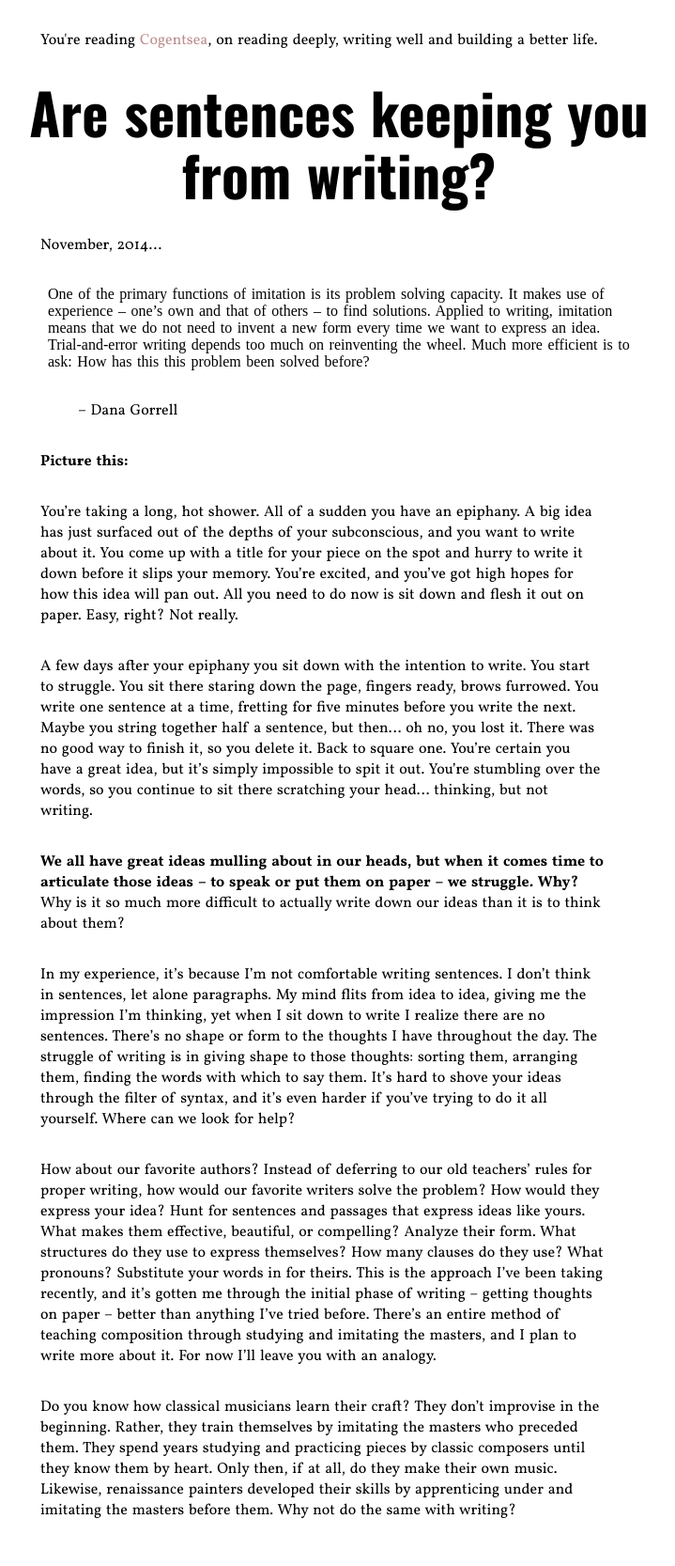
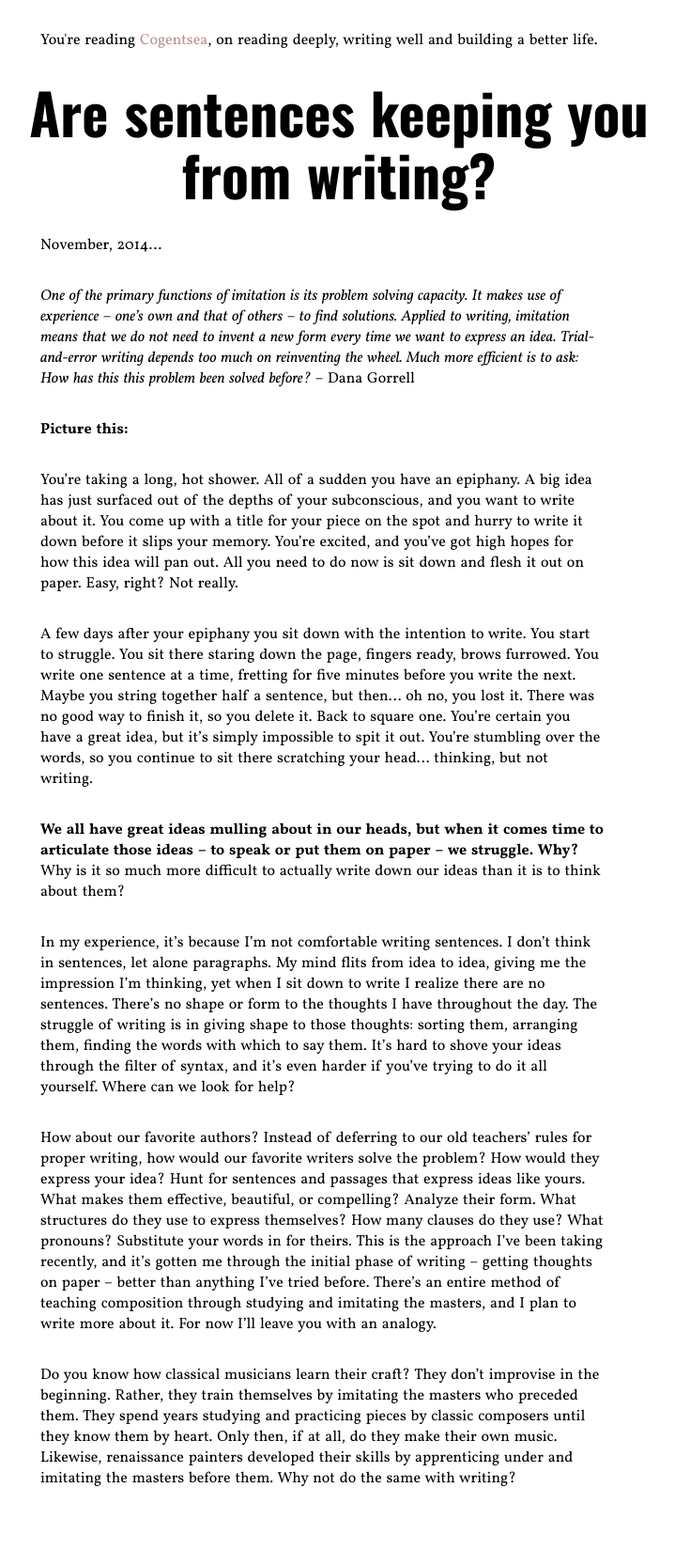
Before and after one commit to jacksoncusick/cogentsea, a Jekyll site: the page built from _posts/2014-09-24-third.html, in a window 1280 px wide. Shown: the whole page at 94% size, without its empty margins (279-998 px from the left). Built offline with Jekyll 4.4.1, drawn with Linux system fonts in a browser that asks for light colours; after the commit the page ends 1632 px from its top, so only the background shows below that.

```diff
--- a/_posts/2014-09-24-third.html
+++ b/_posts/2014-09-24-third.html
@@ -6,8 +6,7 @@ excerpt: How imitating great syntax can turn writing into a less daunting task
 
 <h1>Are sentences keeping you from writing?</h1>
 <p>November, 2014...</p>
-<blockquote>One of the primary functions of imitation is its problem solving capacity. It makes use of experience – one’s own and that of others – to find solutions. Applied to writing, imitation means that we do not need to invent a new form every time we want to express an idea. Trial-and-error writing depends too much on reinventing the wheel. Much more efficient is to ask: How has this this problem been solved before?
-<p>– Dana Gorrell</blockquote>
+<p><i>One of the primary functions of imitation is its problem solving capacity. It makes use of experience – one’s own and that of others – to find solutions. Applied to writing, imitation means that we do not need to invent a new form every time we want to express an idea. Trial-and-error writing depends too much on reinventing the wheel. Much more efficient is to ask: How has this this problem been solved before?</i> – Dana Gorrell</p>
 <p><b>Picture this:</b></p>
 <p>You’re taking a long, hot shower. All of a sudden you have an epiphany. A big idea has just surfaced out of the depths of your subconscious, and you want to write about it. You come up with a title for your piece on the spot and hurry to write it down before it slips your memory. You’re excited, and you’ve got high hopes for how this idea will pan out. All you need to do now is sit down and flesh it out on paper. Easy, right? Not really.</p>
 <p>A few days after your epiphany you sit down with the intention to write. You start to struggle. You sit there staring down the page, fingers ready, brows furrowed. You write one sentence at a time, fretting for five minutes before you write the next. Maybe you string together half a sentence, but then… oh no, you lost it. There was no good way to finish it, so you delete it. Back to square one. You’re certain you have a great idea, but it’s simply impossible to spit it out. You’re stumbling over the words, so you continue to sit there scratching your head… thinking, but not writing.</p>
```
